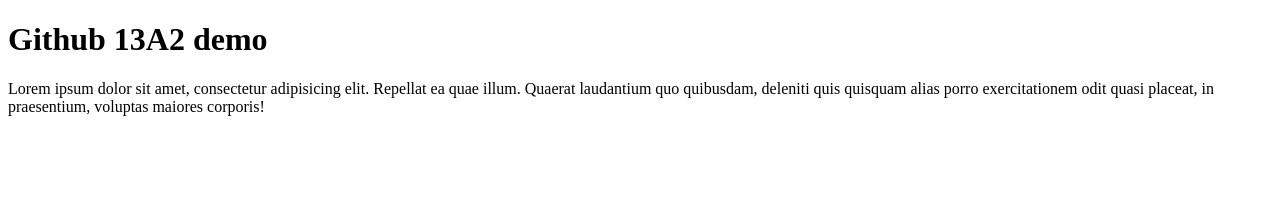
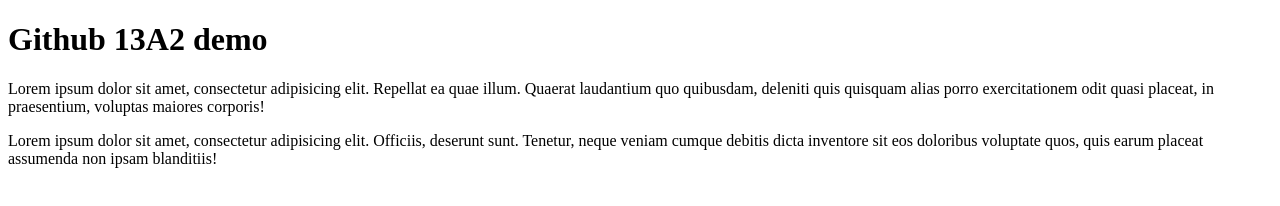
Before and after one commit to uwantsomecandy/github13A2, a plain HTML site: page index.html in a window 1280 px wide. Drawn offline with Linux system fonts and the light colour scheme.

Commit message:
Tweede commit

```diff
--- a/index.html
+++ b/index.html
@@ -8,5 +8,6 @@
 	<body>
 		<h1>Github 13A2 demo</h1>
 		<p>Lorem ipsum dolor sit amet, consectetur adipisicing elit. Repellat ea quae illum. Quaerat laudantium quo quibusdam, deleniti quis quisquam alias porro exercitationem odit quasi placeat, in praesentium, voluptas maiores corporis!</p>
+		<p>Lorem ipsum dolor sit amet, consectetur adipisicing elit. Officiis, deserunt sunt. Tenetur, neque veniam cumque debitis dicta inventore sit eos doloribus voluptate quos, quis earum placeat assumenda non ipsam blanditiis!</p>
 	</body>
 </html>
```
